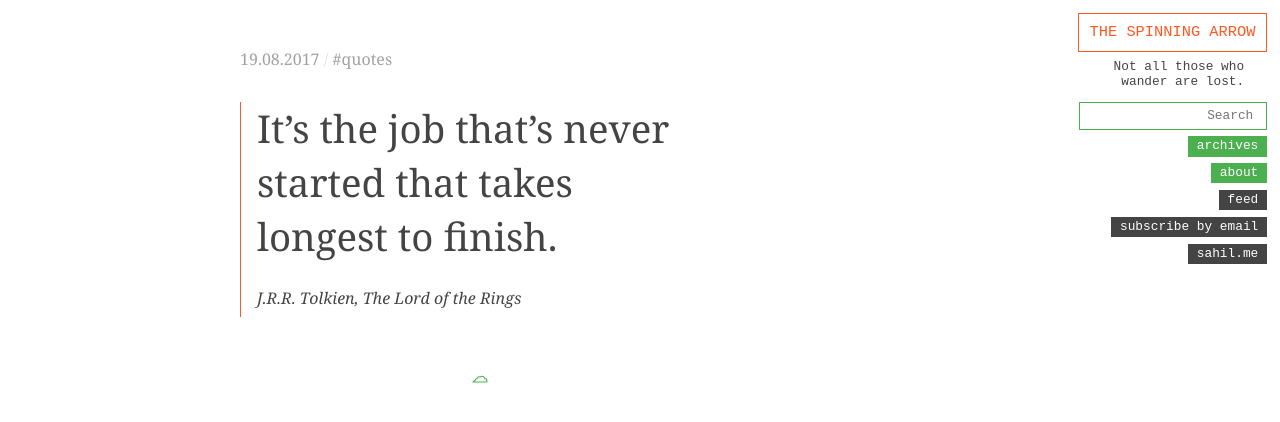
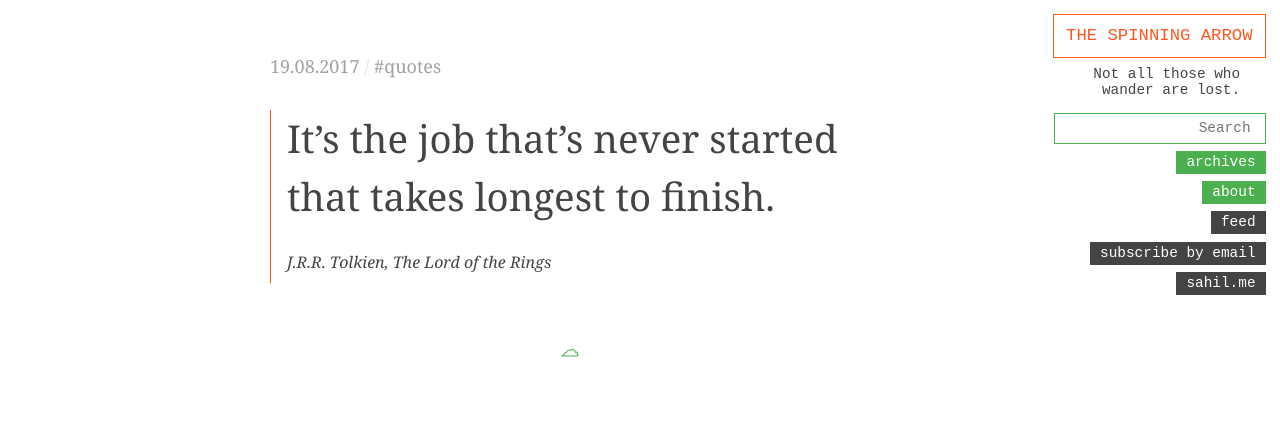
Before and after one commit to spinningarrow/blog.sahil.me, a Jekyll site: the page built from _posts/2017-08-19-job-never-started.md, in a window 1280 px wide. Shown: the top 422 px of the page. Built offline with Jekyll 4.4.1, drawn with Linux system fonts in a browser that asks for light colours; comment, search, counter and statistics services are not loaded.

Commit message:
Embiggen font
Tweak other sizes and spacings

```diff
--- a/assets/css/main.scss
+++ b/assets/css/main.scss
@@ -23,9 +23,9 @@ $smaller-screen-body-margin: 1em;
 body {
 	color: $primary-color;
 	font-family: $primary-type;
-	font-size: 16px;
+	font-size: 18px;
 	margin: 3em 0 3em 15em;
-	width: 480px;
+	width: 600px;
 }
 
 @media #{$smaller-screen} {
@@ -208,7 +208,7 @@ img {
 }
 
 .post-body {
-	line-height: 1.4;
+	line-height: 1.5;
 	margin-top: 2rem;
 }
 
```
